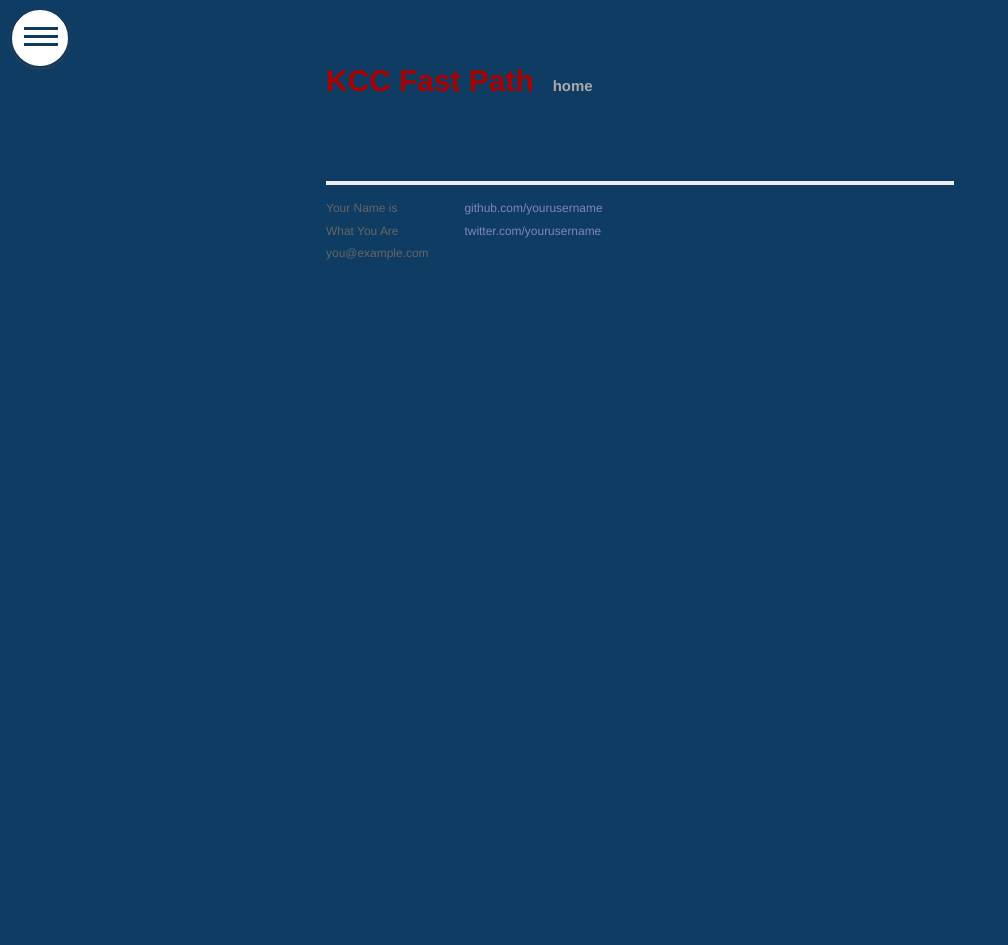
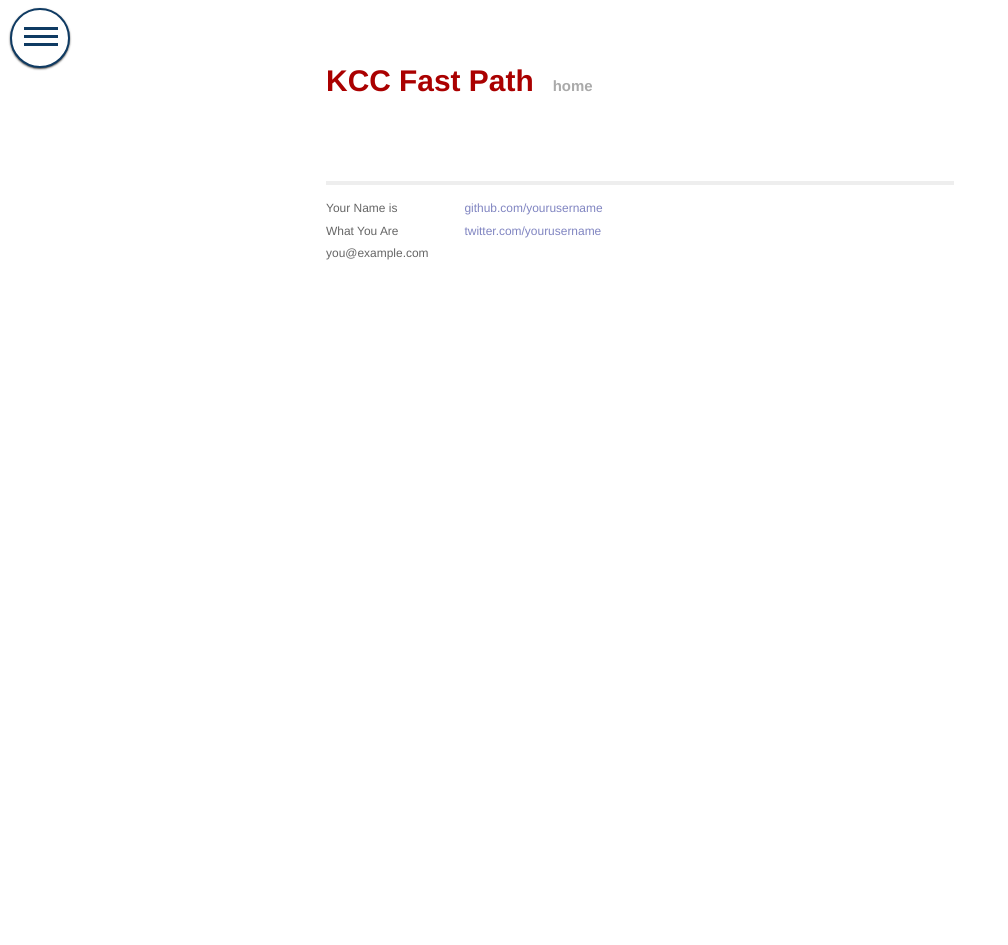
Before and after one commit to wdzajicek/jekyll-kcc-fastpath_img-zoom, a Jekyll site: the page built from index.md, in a window 1280 px wide. Shown: the whole page, without its empty margins (0-1008 px from the left). Built offline with Jekyll 4.4.1, drawn with Linux system fonts in a browser that asks for light colours; nearby versions of some CDN libraries.

Commit message:
Return background to white BG  variable

```diff
--- a/_scss/0-tools/_vars.scss
+++ b/_scss/0-tools/_vars.scss
@@ -16,3 +16,5 @@ $accent-brown: #80561B;
 $accent-light-blue: #95a9ca;
 $accent-olive-green: #8d8b00; // Green used in search
 $accent-purple: #8d2187;
+
+$white: white;               // White backgrounds
--- a/_scss/main.scss
+++ b/_scss/main.scss
@@ -8,5 +8,5 @@
 @import "1-base/navmenu";
 
 body {
-    background: $primary-blue;
+    background: $white;
 }
--- a/css/main.css
+++ b/css/main.css
@@ -714,4 +714,4 @@ h1 {
   visibility: hidden; }
 
 body {
-  background: #0e3c63; }
+  background: white; }
```
